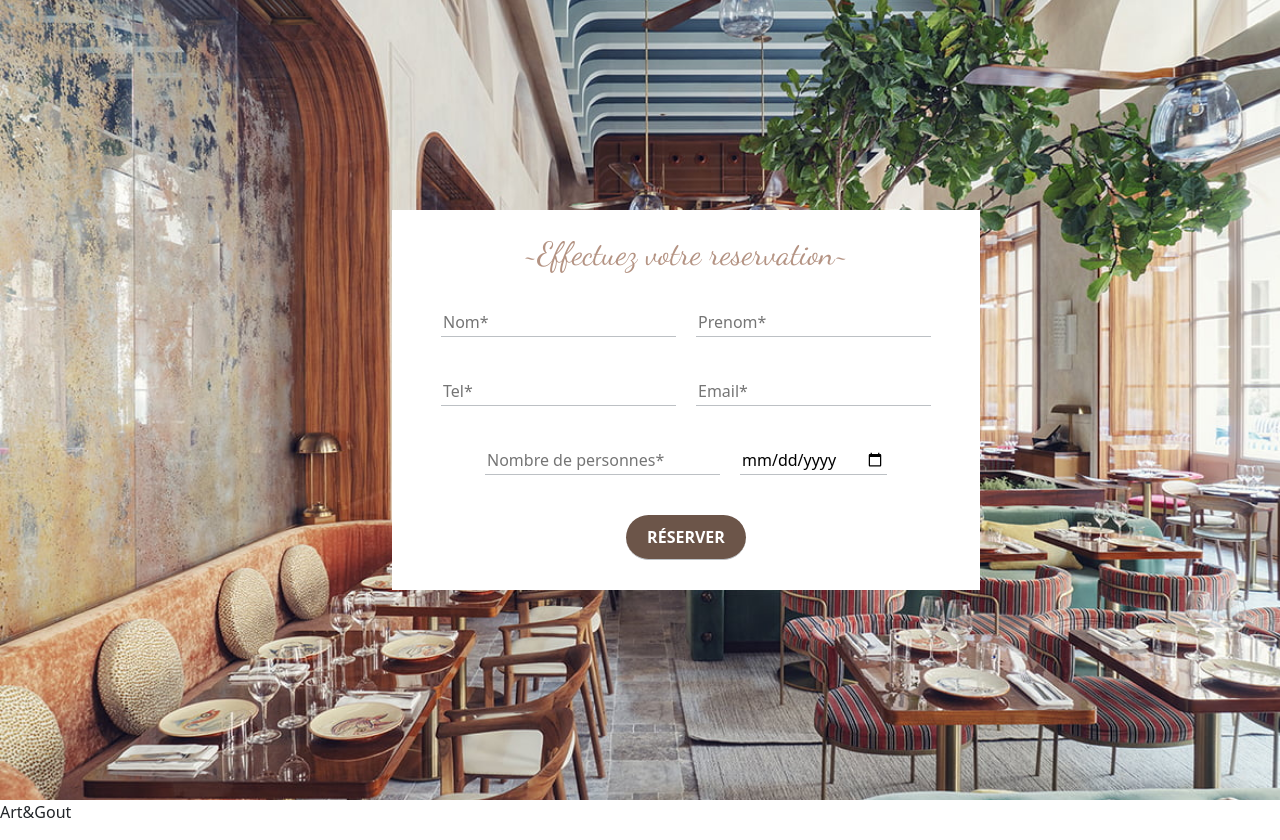
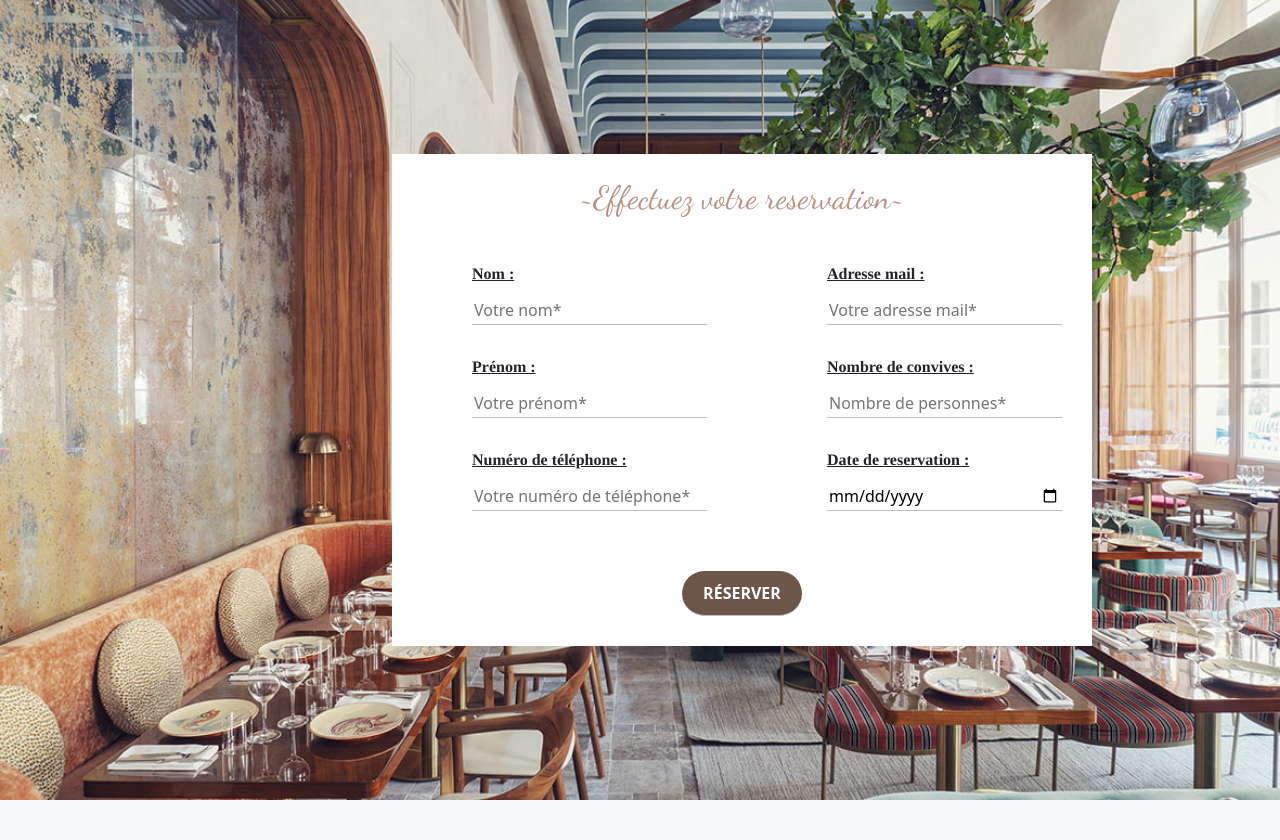
Before and after one commit to uvsq22109110/AWS, a Node server app: template API/views/reservation.ejs in a window 1280 px wide. Shown: the part 66-906 px from the top of the page. After the commit the page ends 866 px from the top, so only its background shows below. Run offline with Node 20, Linux system fonts and the light colour scheme; the template is opened without the code that fills it, so the values that code supplies are empty; some libraries are stand-ins or nearby versions.

Commit message:
mise a jour page reservation

```diff
--- a/API/views/reservation.ejs
+++ b/API/views/reservation.ejs
@@ -24,37 +24,57 @@
             <div class="form-row header-row">
                 <span class="reservation-form-header">Effectuez votre reservation</span>
             </div>
+            <div class="corps-du-formulaire" >
+
+    <div class="Partiegauche">
+
+
             <div class="form-row">
-                <input id="Nom_client" type="text" name="Nom_client" placeholder="Nom*">
+                <label><strong>Nom :</strong></label>
+                <input id="Nom_client" type="text" name="Nom_client" placeholder="Votre nom*">
 
-                <input id="Prenom_client" type="text" name="Prenom_client" placeholder="Prenom*">
             </div>
 
             <div class="form-row">
-                <input id="Num_tel_client" type="text" name="Num_tel_client" placeholder="Tel*">
-                <input id="email" type="text" name="Mail_client" placeholder="Email*">
+                <label><strong>Prénom :</strong></label>
+
+                <input id="Prenom_client" type="text" name="Prenom_client" placeholder="Votre prénom*">
             </div>
 
             <div class="form-row">
+                <label><strong>Numéro de téléphone :</strong></label>
+                <input id="Num_tel_client" type="text" name="Num_tel_client" placeholder="Votre numéro de téléphone*">
+
+            </div>
+     </div>
+    <div class="Partiedroite">
+            <div class="form-row">
+                <label><strong>Adresse mail :</strong> </label>
+
+                <input id="email" type="text" name="Mail_client" placeholder="Votre adresse mail*">
+            </div>
+
+            <div class="form-row">
+                <label><strong>Nombre de convives :  </strong></label>
                 <input id="Nombre_de_personnes" type="text" name="Nombre_de_personnes" placeholder="Nombre de personnes*">
+
+            </div>
+
+             <div class="form-row">
+                <label> <strong>Date de reservation : </strong></label>
+
                 <input id="date" type="date" name="date" placeholder="DD-MM-YYYYY*">
 
             </div>
-
+    </div>
+           </div>
             <div class="form-row submit-button">
                 <input type="submit" value="Réserver">
             </div>
 
         </form>
     </div>
-    <footer>
-        <div id="contact" class="footer-background">
-            <div class="col">
-                <div class="restaurant-name">
-                    <p>Art&Gout</p>
 
-                </div>
-            </div>
 
 </body>
 </html>
```
